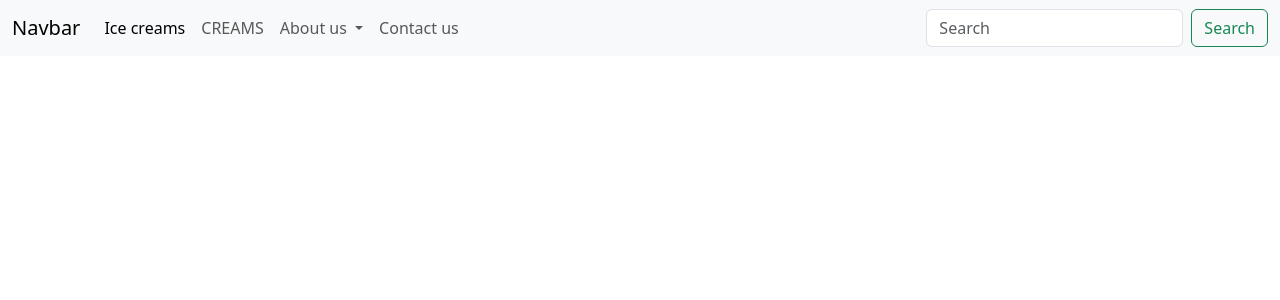
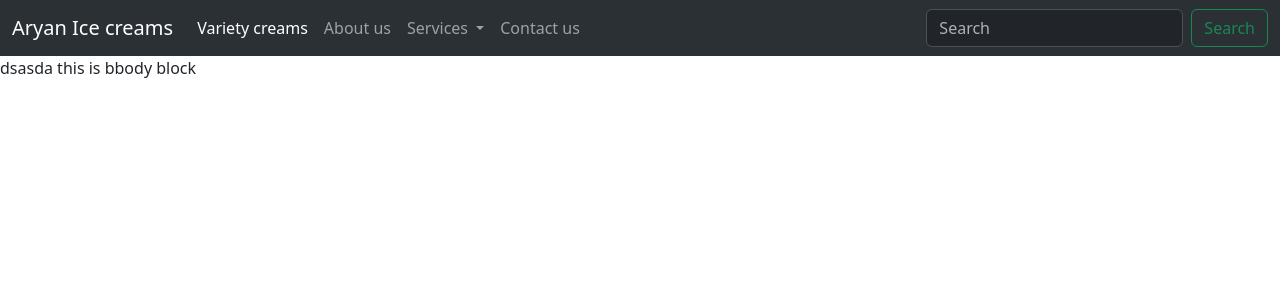
Before and after one commit to Aryan4807/Django, a Django app: page / in a window 1280 px wide. Shown: the top 300 px of the page. Run offline with Django 5.2, Linux system fonts and the light colour scheme.

Commit message:
changes for fixing git ignore

```diff
--- a/hi/hi/urls.py
+++ b/hi/hi/urls.py
@@ -16,7 +16,9 @@ Including another URLconf
 """
 from django.contrib import admin
 from django.urls import path,include
-
+admin.site.site_header = "Aryan Admin"
+admin.site.site_title = "Aryan Admin Portal"
+admin.site.index_title = "Welcome to Aryan Researcher Portal"
 urlpatterns = [
     path('admin/', admin.site.urls),
     # added manually
--- a/hi/home/views.py
+++ b/hi/home/views.py
@@ -3,7 +3,7 @@ from django.http import HttpResponse
 # Create your views here.
 def index(request):
     context={
-        "variablq":"dsasda"
+        "variable":"dsasda"
     }
     return render(request,"index.html",context)
     # return HttpResponse("welcome to my routing bro")
--- /dev/null
+++ b/hi/templates/base.html
@@ -0,0 +1,53 @@
+<!doctype html>
+<html lang="en">
+  <head>
+    <meta charset="utf-8">
+    <meta name="viewport" content="width=device-width, initial-scale=1">
+    <title> {% block title %}{% endblock title %} |  Ice creams</title>
+    <link href="https://cdn.jsdelivr.net/npm/bootstrap@5.3.3/dist/css/bootstrap.min.css" rel="stylesheet" integrity="sha384-QWTKZyjpPEjISv5WaRU9OFeRpok6YctnYmDr5pNlyT2bRjXh0JMhjY6hW+ALEwIH" crossorigin="anonymous">
+  </head>
+  <body>
+    <nav class="navbar navbar-expand-lg bg-body-tertiary " data-bs-theme="dark">
+      <div class="container-fluid">
+        <a class="navbar-brand" href="#">Aryan Ice creams</a>
+        <button class="navbar-toggler" type="button" data-bs-toggle="collapse" data-bs-target="#navbarSupportedContent" aria-controls="navbarSupportedContent" aria-expanded="false" aria-label="Toggle navigation">
+          <span class="navbar-toggler-icon"></span>
+        </button>
+        <div class="collapse navbar-collapse" id="navbarSupportedContent">
+          <ul class="navbar-nav me-auto mb-2 mb-lg-0">
+            <li class="nav-item">
+              <a class="nav-link active" aria-current="page" href="/">Variety creams</a>
+            </li>
+            <li class="nav-item">
+              <a class="nav-link" href="/about">About us</a>
+            </li>
+            <li class="nav-item dropdown">
+              <a class="nav-link dropdown-toggle" href="" role="button" data-bs-toggle="dropdown" aria-expanded="false">
+                Services
+              </a>
+              <ul class="dropdown-menu">
+                <li><a class="dropdown-item" href="/services">Cones</a></li>
+                 <li><hr class="dropdown-divider"></li>
+                <li><a class="dropdown-item" href="#">Softi</a></li>
+                <li><hr class="dropdown-divider"></li>
+                <li><a class="dropdown-item" href="#">cups</a></li>
+              </ul>
+            </li>
+            <li class="nav-item">
+              <a class="nav-link" href="/contact">Contact us</a>
+            </li>
+            {% comment %} <li class="nav-item">
+              <a class="nav-link disabled" aria-disabled="true">Disabled</a>
+            </li> {% endcomment %}
+          </ul>
+          <form class="d-flex" role="search">
+            <input class="form-control me-2" type="search" placeholder="Search" aria-label="Search">
+            <button class="btn btn-outline-success" type="submit">Search</button>
+          </form>
+        </div>
+      </div>
+    </nav>
+    {% block body %}{% endblock body %}
+    <script src="https://cdn.jsdelivr.net/npm/bootstrap@5.3.3/dist/js/bootstrap.bundle.min.js" integrity="sha384-YvpcrYf0tY3lHB60NNkmXc5s9fDVZLESaAA55NDzOxhy9GkcIdslK1eN7N6jIeHz" crossorigin="anonymous"></script>
+  </body>
+</html>
--- a/hi/templates/index.html
+++ b/hi/templates/index.html
@@ -1,51 +1,4 @@
-<!doctype html>
-<html lang="en">
-  <head>
-    <meta charset="utf-8">
-    <meta name="viewport" content="width=device-width, initial-scale=1">
-    <title>Ice creams</title>
-    <link href="https://cdn.jsdelivr.net/npm/bootstrap@5.3.3/dist/css/bootstrap.min.css" rel="stylesheet" integrity="sha384-QWTKZyjpPEjISv5WaRU9OFeRpok6YctnYmDr5pNlyT2bRjXh0JMhjY6hW+ALEwIH" crossorigin="anonymous">
-  </head>
-  <body>
-    <nav class="navbar navbar-expand-lg bg-body-tertiary">
-      <div class="container-fluid">
-        <a class="navbar-brand" href="#">Navbar</a>
-        <button class="navbar-toggler" type="button" data-bs-toggle="collapse" data-bs-target="#navbarSupportedContent" aria-controls="navbarSupportedContent" aria-expanded="false" aria-label="Toggle navigation">
-          <span class="navbar-toggler-icon"></span>
-        </button>
-        <div class="collapse navbar-collapse" id="navbarSupportedContent">
-          <ul class="navbar-nav me-auto mb-2 mb-lg-0">
-            <li class="nav-item">
-              <a class="nav-link active" aria-current="page" href="/">Ice creams</a>
-            </li>
-            <li class="nav-item">
-              <a class="nav-link" href="/services">CREAMS</a>
-            </li>
-            <li class="nav-item dropdown">
-              <a class="nav-link dropdown-toggle" href="/about" role="button" data-bs-toggle="dropdown" aria-expanded="false">
-                About us
-              </a>
-              <ul class="dropdown-menu">
-                <li><a class="dropdown-item" href="#">Cones</a></li>
-                <li><a class="dropdown-item" href="#">Softi</a></li>
-                <li><hr class="dropdown-divider"></li>
-                <li><a class="dropdown-item" href="#">cups</a></li>
-              </ul>
-            </li>
-            <li class="nav-item">
-              <a class="nav-link" href="/contact">Contact us</a>
-            </li>
-            {% comment %} <li class="nav-item">
-              <a class="nav-link disabled" aria-disabled="true">Disabled</a>
-            </li> {% endcomment %}
-          </ul>
-          <form class="d-flex" role="search">
-            <input class="form-control me-2" type="search" placeholder="Search" aria-label="Search">
-            <button class="btn btn-outline-success" type="submit">Search</button>
-          </form>
-        </div>
-      </div>
-    </nav>
-    <script src="https://cdn.jsdelivr.net/npm/bootstrap@5.3.3/dist/js/bootstrap.bundle.min.js" integrity="sha384-YvpcrYf0tY3lHB60NNkmXc5s9fDVZLESaAA55NDzOxhy9GkcIdslK1eN7N6jIeHz" crossorigin="anonymous"></script>
-  </body>
-</html>
+{% extends "base.html" %}
+
+{% block  title %} Home {% endblock title %}
+{% block  body %} {{variable}} this is bbody block {% endblock body %}
```
Also changed, not shown: hi/db.sqlite3 (added), 1 other file.
